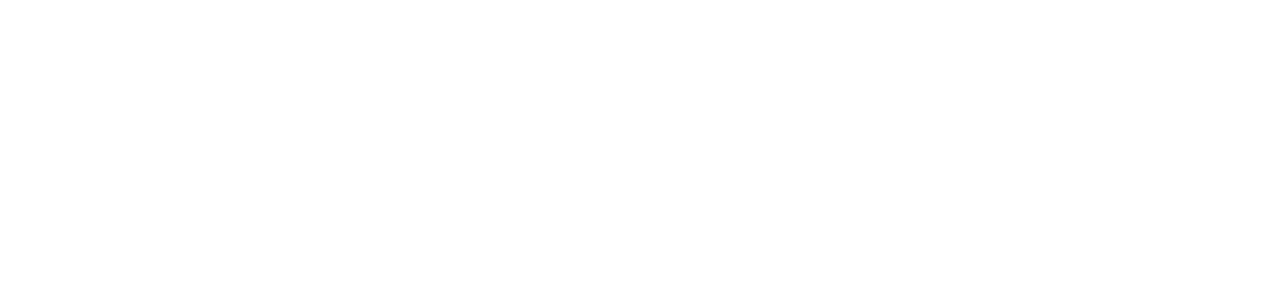
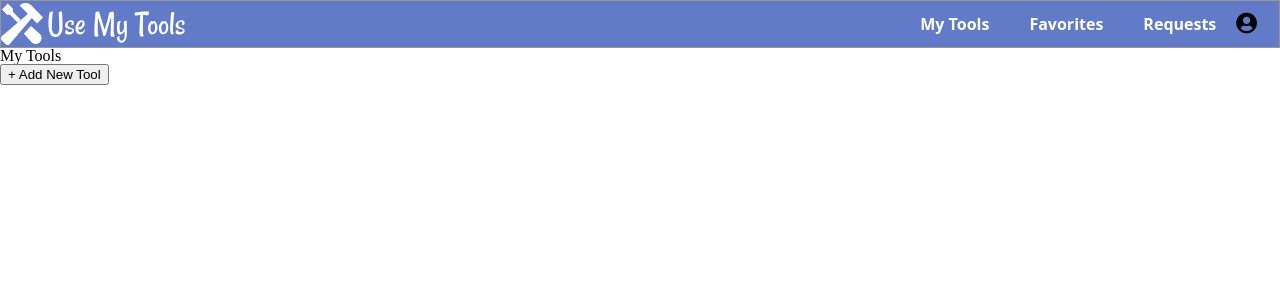
Before and after one commit to use-my-tools-build-week/Frontend, a React (Create React App) app in the folder tools/: page /mytools in a window 1280 px wide. Shown: the top 300 px of the page. Built offline with nearby package versions, Linux system fonts and the light colour scheme.

Commit message:
Added mytools page

```diff
--- a/tools/src/App.js
+++ b/tools/src/App.js
@@ -14,7 +14,7 @@
 import Misc from './components/CategoryPages/Misc';
 import PowerTools from './components/CategoryPages/PowerTools';
 import AdditionalSignup from './components/AdditionalSignup/AdditionalSignup';
-
+import MyTools from './components/MyTools/MyTools';
 
 
 class App extends Component {
@@ -36,6 +36,7 @@
         <Route path="/misc" component={Misc} />
         <Route path="/powertools" component={PowerTools} />
         <Route path="/additionalsignup" component={AdditionalSignup} />
+        <Route path="/mytools" component={MyTools} />
       </div>
     );
   }
--- a/tools/src/Nav/Nav.js
+++ b/tools/src/Nav/Nav.js
@@ -8,7 +8,7 @@
     <nav>
       <img className="WLogo" src={WhiteLogo} alt="Logo" />
       <ul>
-        <a href="#" className="NavItem">My Tools</a>
+        <a href="/mytools" className="NavItem">My Tools</a>
         <a href="#" className="NavItem">Favorites</a>
         <a href="#" className="NavItem">Requests</a>
         <i className="fas fa-user-circle fa-lg" ></i>
--- /dev/null
+++ b/tools/src/components/MyTools/MyTools.css
@@ -0,0 +1,30 @@
+nav {
+    display: flex;
+    justify-content: space-between;
+    align-items: center;
+    width: 100%;
+    border: 1px solid #979797;
+    height: 48px;
+    background-color: #617BC9;
+}
+
+.NavItem {
+    height: 24px;
+    width: 80px;
+    color: white;
+    font-family: "Open Sans";
+    font-size: 16px;
+    font-weight: bold;
+    line-height: 24px;
+    margin: 0 20px;
+    text-decoration: none;
+}
+
+ul {
+    margin-right: 22px;
+}
+
+.WLogo {
+    height: 41.1px;
+    width: 183.61px;
+}
--- /dev/null
+++ b/tools/src/components/MyTools/MyTools.js
@@ -0,0 +1,32 @@
+import React from 'react';
+import './MyTools.css';
+import Nav from '../../Nav/Nav';
+
+
+class MyTools extends React.Component {
+    constructor() {
+        super();
+        this.state = {
+            mytools: ''
+        }
+    }
+
+    componentDidMount() {
+
+    }
+
+    render() {
+        return (
+            <div>
+                <Nav />
+                <div>
+                    <h2>My Tools</h2>
+                    <button>+ Add New Tool</button>
+                </div>
+
+            </div>
+        )
+    }
+}
+
+export default MyTools;
```
